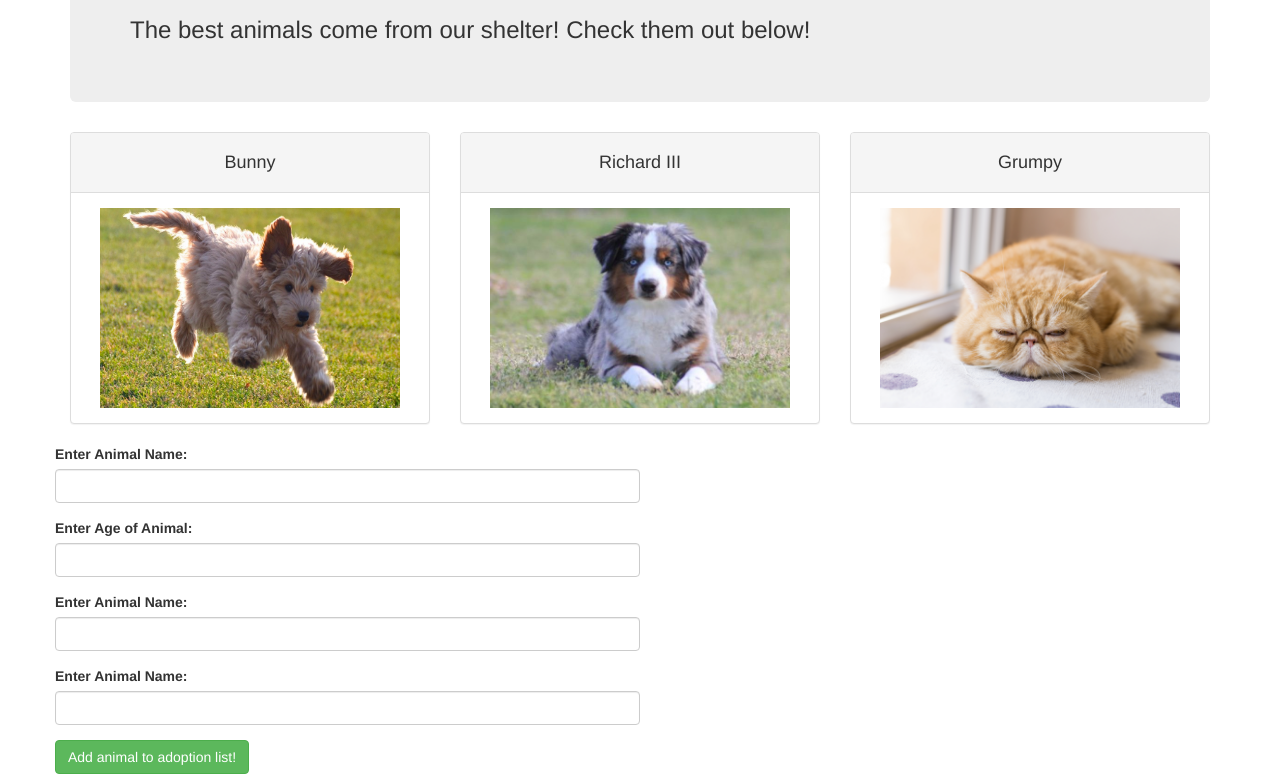
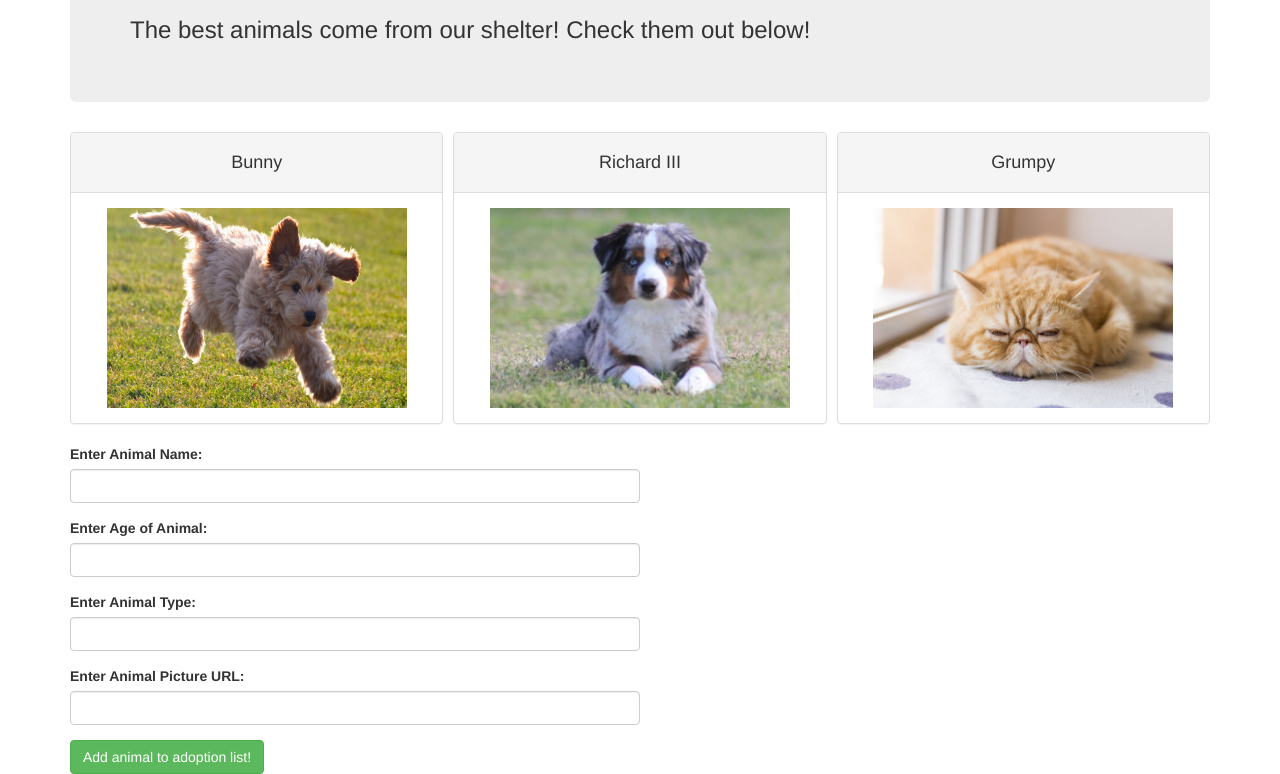
Before and after one commit to EstiShay/pet-shelter, a plain HTML site: page index.html in a window 1280 px wide. Shown: the part 140-914 px from the top of the page. Drawn offline with Linux system fonts and the light colour scheme.

Commit message:
add wrapper function

```diff
--- a/css/styles.css
+++ b/css/styles.css
@@ -11,3 +11,8 @@ img {
 .form-group {
   width: 50%;
 }
+.wrapper {
+  display:grid;
+  grid-template-columns: repeat(3,1fr);
+  grid-gap: 10px;
+}
--- a/index.html
+++ b/index.html
@@ -13,8 +13,7 @@
         <h1>Local Animal Shelter</h1>
         <h3>The best animals come from our shelter! Check them out below!</h3>
       </div>
-      <div class="row">
-        <div class="col-md-4">
+      <div class="wrapper">
         <div class="panel panel-default">
           <div class="panel-heading">
             <h4>Bunny</h4>
@@ -23,8 +22,6 @@
             <img src="img/doodle.jpg" alt="labradoodle">
           </div>
         </div>
-        </div>
-        <div class="col-md-4">
         <div class="panel panel-default">
           <div class="panel-heading">
             <h4>Richard III</h4>
@@ -33,8 +30,6 @@
             <img src="img/richard.jpg" alt="mini australian shepard">
           </div>
         </div>
-        </div>
-        <div class="col-md-4">
         <div class="panel panel-default">
           <div class="panel-heading">
             <h4>Grumpy</h4>
@@ -42,10 +37,10 @@
           <div class="panel-body">
             <img src="img/grumpy.png" alt="exotic shorthair">
           </div>
+          <div id="animaloutput">
           </div>
         </div>
-      </div><!--row-->
-      <div class="row">
+      </div>
       <form id="animalinput">
         <div class="form-group">
           <label for="name">Enter Animal Name:</label>
@@ -56,18 +51,15 @@
           <input type="text" id="age" class="form-control">
         </div>
         <div class="form-group">
-            <label for="animaltype">Enter Animal Name:</label>
+          <label for="animaltype">Enter Animal Type:</label>
           <input type="text" id="animaltype" class="form-control">
         </div>
         <div class="form-group">
-            <label for="picture">Enter Animal Name:</label>
+          <label for="picture">Enter Animal Picture URL:</label>
           <input type="text" id="picture" class="form-control">
         </div>
         <button type="submit" class="btn btn-success">Add animal to adoption list!</button>
       </form>
-
-      </div> <!--row-->
-
     </div>
   </body>
 </html>
```
Lines whose indentation alone changed are shown as unchanged.
